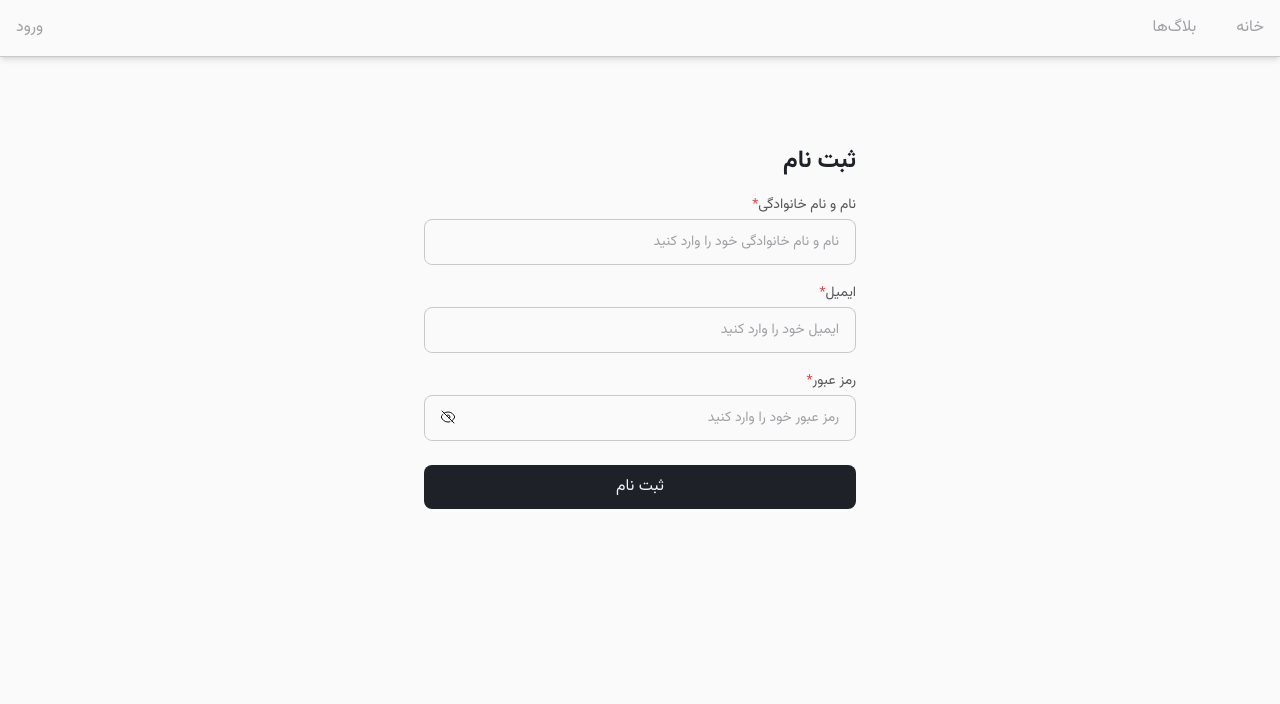
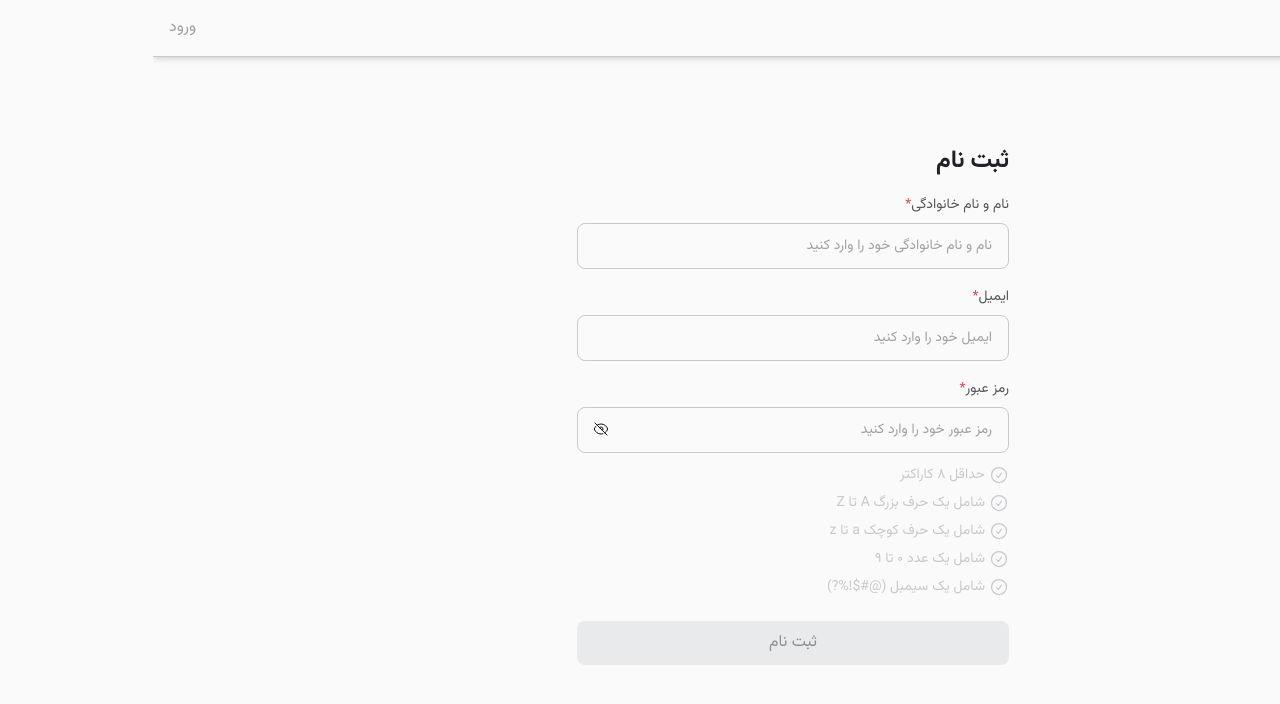
Before and after one commit to HadiKia/next-blog-app, a Next.js app: page /signup in a window 1280 px wide. Shown: the top 704 px of the page. Built offline with nearby package versions, Linux system fonts and the light colour scheme.

Commit message:
feat: add signup form validation and update theme system

```diff
--- a/src/app/(auth)/signup/page.jsx
+++ b/src/app/(auth)/signup/page.jsx
@@ -2,13 +2,43 @@
 import Button from "@/ui/Button";
 import RHFTextField from "@/ui/RHFTextFiled";
 import { useForm } from "react-hook-form";
+import * as yup from "yup";
+import { yupResolver } from "@hookform/resolvers/yup";
 
-// export const metadata = {
-//   title: "ثبت نام",
-// };
+const schema = yup
+  .object({
+    name: yup
+      .string()
+      .min(5, "نام و نام خانوادگی باید حداقل ۵ کاراکتر باشد.")
+      .max(30, "نام و نام خانوادگی باید کمتر از ۳۰ کاراکتر باشد.")
+      .required("نام و نام‌ خانوادگی الزامی است."),
+    email: yup
+      .string()
+      .email("ایمیل وارد شده نامعتبر است.")
+      .required("ایمیل الزامی است."),
+    password: yup
+      .string()
+      .required("رمز عبور الزامی است.")
+      .min(8, "حداقل ۸ کاراکتر لازم است.")
+      .matches(/[A-Z]/, "باید یک حرف بزرگ A تا Z داشته باشد.")
+      .matches(/[a-z]/, "باید یک حرف کوچک a تا z داشته باشد.")
+      .matches(/\d/, "باید یک عدد ۰ تا ۹ داشته باشد.")
+      .matches(/[@#$!%?]/, "باید یک سیمبل(@#$!%?) داشته باشد."),
+  })
+  .required();
 
 const SignUp = () => {
-  const { register, handleSubmit } = useForm();
+  const {
+    register,
+    handleSubmit,
+    watch,
+
+    formState: { errors, isLoading, isValid },
+  } = useForm({
+    resolver: yupResolver(schema),
+    mode: "onTouched",
+  });
+
   const onSubmit = (values) => {
     console.log(values);
   };
@@ -24,6 +54,7 @@ const SignUp = () => {
           label="نام و نام خانوادگی"
           isRequired
           register={register}
+          errors={errors}
           placeholder="نام و نام خانوادگی خود را وارد کنید"
         />
         <RHFTextField
@@ -31,21 +62,22 @@ const SignUp = () => {
           label="ایمیل"
           isRequired
           register={register}
+          errors={errors}
           placeholder="ایمیل خود را وارد کنید"
           dir="ltr"
-          className="placeholder:text-right"
         />
         <RHFTextField
           name="password"
           label="رمز عبور"
           isRequired
           register={register}
+          errors={errors}
+          watch={watch}
           placeholder="رمز عبور خود را وارد کنید"
           type="password"
           dir="ltr"
-          className="placeholder:text-right"
         />
-        <Button variant="primary" className="mt-2">
+        <Button disabled={!isValid} variant="primary" className="mt-2">
           ثبت نام
         </Button>
       </form>
--- a/src/styles/globals.css
+++ b/src/styles/globals.css
@@ -33,10 +33,6 @@
       --color-secondary-50: 248, 248, 250;
       --color-secondary-0: 255, 255, 255;
 
-      /* System */
-      --color-success: 46, 197, 145;
-      --color-warning: 255, 170, 0;
-
       /* ERROR — Light Mode */
       --color-error-900: 94, 18, 19;
       --color-error-800: 128, 26, 30;
@@ -48,6 +44,30 @@
       --color-error-200: 247, 198, 201;
       --color-error-100: 252, 227, 229;
       --color-error-50: 255, 243, 244;
+
+      /* SUCCESS — Light Mode */
+      --color-success-900: 14, 84, 55;
+      --color-success-800: 20, 110, 70;
+      --color-success-700: 28, 135, 87;
+      --color-success-600: 36, 160, 100;
+      --color-success-500: 46, 197, 145;
+      --color-success-400: 92, 217, 170;
+      --color-success-300: 150, 235, 200;
+      --color-success-200: 199, 245, 223;
+      --color-success-100: 225, 250, 235;
+      --color-success-50: 240, 253, 247;
+
+      /* WARNING — Light Mode */
+      --color-warning-900: 120, 75, 0;
+      --color-warning-800: 150, 95, 0;
+      --color-warning-700: 180, 115, 0;
+      --color-warning-600: 210, 140, 0;
+      --color-warning-500: 255, 170, 0;
+      --color-warning-400: 255, 190, 70;
+      --color-warning-300: 255, 210, 130;
+      --color-warning-200: 255, 225, 170;
+      --color-warning-100: 255, 240, 210;
+      --color-warning-50: 255, 248, 235;
     }
     &.dark-mode {
       --background-app-rgb: 14, 16, 18;
@@ -76,9 +96,6 @@
       --color-secondary-50: 20, 22, 25;
       --color-secondary-0: 16, 18, 21;
 
-      --color-success: 46, 197, 145;
-      --color-warning: 255, 170, 0;
-
       /* ERROR — Dark Mode */
       --color-error-900: 255, 220, 221;
       --color-error-800: 252, 196, 198;
@@ -90,6 +107,30 @@
       --color-error-200: 135, 48, 51;
       --color-error-100: 96, 39, 42;
       --color-error-50: 60, 27, 29;
+
+      /* SUCCESS — Dark Mode */
+      --color-success-900: 230, 250, 240;
+      --color-success-800: 200, 240, 225;
+      --color-success-700: 165, 225, 205;
+      --color-success-600: 130, 210, 180;
+      --color-success-500: 100, 195, 160;
+      --color-success-400: 70, 175, 140;
+      --color-success-300: 50, 150, 120;
+      --color-success-200: 35, 120, 95;
+      --color-success-100: 25, 95, 75;
+      --color-success-50: 18, 70, 55;
+
+      /* WARNING — Dark Mode */
+      --color-warning-900: 255, 248, 230;
+      --color-warning-800: 255, 240, 200;
+      --color-warning-700: 255, 225, 170;
+      --color-warning-600: 255, 205, 130;
+      --color-warning-500: 255, 185, 90;
+      --color-warning-400: 220, 155, 70;
+      --color-warning-300: 180, 125, 50;
+      --color-warning-200: 140, 95, 35;
+      --color-warning-100: 100, 70, 25;
+      --color-warning-50: 75, 50, 18;
 
       --backdrop-color: 0, 0, 0;
     }
@@ -208,7 +249,7 @@ button {
 }
 button:disabled {
   cursor: not-allowed;
-  background-color: rgb(var(--color-secondary-300), 0.5);
+  background-color: rgb(var(--color-primary-200), 0.5);
   color: rgb(var(--color-secondary-700), 0.5);
   pointer-events: none;
   box-shadow: none;
--- a/src/ui/RHFTextFiled.jsx
+++ b/src/ui/RHFTextFiled.jsx
@@ -1,4 +1,8 @@
-import { EyeIcon, EyeSlashIcon } from "@heroicons/react/24/outline";
+import {
+  CheckCircleIcon,
+  EyeIcon,
+  EyeSlashIcon,
+} from "@heroicons/react/24/outline";
 import { useState } from "react";
 
 const RHFTextField = ({
@@ -6,31 +10,65 @@ const RHFTextField = ({
   dir = "rtl",
   label,
   isRequired,
-  className,
+  className = "",
   placeholder,
   name,
   register,
   errors,
+  watch,
   validationSchema = {},
   ...rest
 }) => {
   const [showPassword, setShowPassword] = useState(false);
 
   const isPasswordField = type === "password";
-  const currentType = isPasswordField
-    ? showPassword
-      ? "text"
-      : "password"
-    : type;
+  const currentType = isPasswordField && showPassword ? "text" : type;
 
-  const errorMessages = errors?.[name];
-  const hasError = !!(errors && errorMessages);
+  const hasError = !!errors?.[name];
+
+  const togglePassword = () => setShowPassword((prev) => !prev);
+
+  const passwordValue = watch?.(name) || "";
+
+  const passwordChecks = [
+    {
+      label: "حداقل ۸ کاراکتر",
+      check: (value) => value.length >= 8,
+    },
+    {
+      label: "شامل یک حرف بزرگ A تا Z",
+      check: (value) => /[A-Z]/.test(value),
+    },
+    {
+      label: "شامل یک حرف کوچک a تا z",
+      check: (value) => /[a-z]/.test(value),
+    },
+    {
+      label: "شامل یک عدد ۰ تا ۹",
+      check: (value) => /\d/.test(value),
+    },
+    {
+      label: "شامل یک سیمبل (@#$!%?)",
+      check: (value) => /[@#$!%?]/.test(value),
+    },
+  ];
+
+  const inputClasses = [
+    "textField__input",
+    dir === "ltr" ? "text-left placeholder:text-right" : "text-right",
+    isPasswordField && "ps-10",
+    hasError &&
+      "focus:outline-error-100 hover:border-error-500 focus:border-error-500 border-error-300",
+    className,
+  ]
+    .filter(Boolean)
+    .join(" ");
 
   return (
     <div>
       <label
         htmlFor={name}
-        className="text-secondary-600 text-sm inline-block mb-1"
+        className="text-secondary-600 text-sm inline-block mb-2"
       >
         {label}
         {isRequired && <span className="text-error-500">*</span>}
@@ -38,24 +76,20 @@ const RHFTextField = ({
 
       <div className="relative">
         <input
-          autoComplete="off"
           type={currentType}
           id={name}
           dir={dir}
-          className={`textField__input ${
-            dir === "ltr" ? "text-left" : "text-right"
-          } ${className} ${
-            hasError ? "focus:outline-error-200 border-error-300" : ""
-          } ${isPasswordField ? "ps-10" : ""}`}
+          autoComplete="off"
+          className={inputClasses}
+          placeholder={placeholder}
           {...register(name, validationSchema)}
-          placeholder={placeholder}
           {...rest}
         />
 
         {isPasswordField && (
           <span
             className="absolute end-4 top-3 lg:top-3.5 cursor-pointer"
-            onClick={() => setShowPassword((prev) => !prev)}
+            onClick={togglePassword}
           >
             {showPassword ? (
               <EyeIcon className="w-4 h-4 text-secondary-900" />
@@ -71,6 +105,25 @@ const RHFTextField = ({
           {errors[name]?.message}
         </span>
       )}
+
+      {isPasswordField && (
+        <div className="mt-3 space-y-2">
+          {passwordChecks.map((rule, index) => {
+            const isValid = rule.check(passwordValue);
+            return (
+              <div
+                key={index}
+                className={`text-xs lg:text-sm flex items-center gap-x-1 duration-300 ease-out ${
+                  isValid ? "text-success-500" : "text-secondary-300"
+                }`}
+              >
+                <CheckCircleIcon className="w-5 h-5" />
+                {rule.label}
+              </div>
+            );
+          })}
+        </div>
+      )}
     </div>
   );
 };
--- a/tailwind.config.js
+++ b/tailwind.config.js
@@ -52,8 +52,30 @@ module.exports = {
           100: withOpacity("--color-error-100"),
           50: withOpacity("--color-error-50"),
         },
-        success: withOpacity("--color-success"),
-        warning: withOpacity("--color-warning"),
+        success: {
+          900: withOpacity("--color-success-900"),
+          800: withOpacity("--color-success-800"),
+          700: withOpacity("--color-success-700"),
+          600: withOpacity("--color-success-600"),
+          500: withOpacity("--color-success-500"),
+          400: withOpacity("--color-success-400"),
+          300: withOpacity("--color-success-300"),
+          200: withOpacity("--color-success-200"),
+          100: withOpacity("--color-success-100"),
+          50: withOpacity("--color-success-50"),
+        },
+        warning: {
+          900: withOpacity("--color-warning-900"),
+          800: withOpacity("--color-warning-800"),
+          700: withOpacity("--color-warning-700"),
+          600: withOpacity("--color-warning-600"),
+          500: withOpacity("--color-warning-500"),
+          400: withOpacity("--color-warning-400"),
+          300: withOpacity("--color-warning-300"),
+          200: withOpacity("--color-warning-200"),
+          100: withOpacity("--color-warning-100"),
+          50: withOpacity("--color-warning-50"),
+        },
       },
       fontFamily: {
         sans: ["var(--font-vazir)", ...fontFamily.sans],
```
